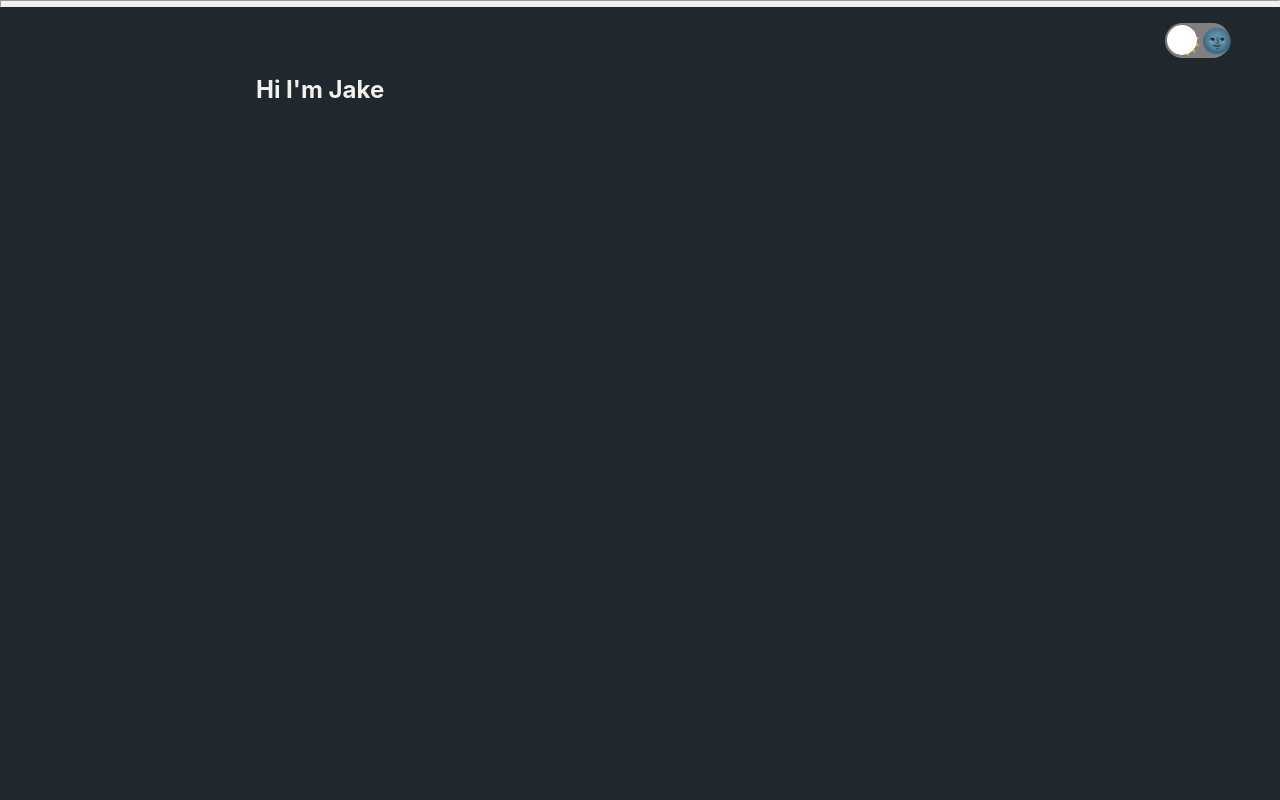
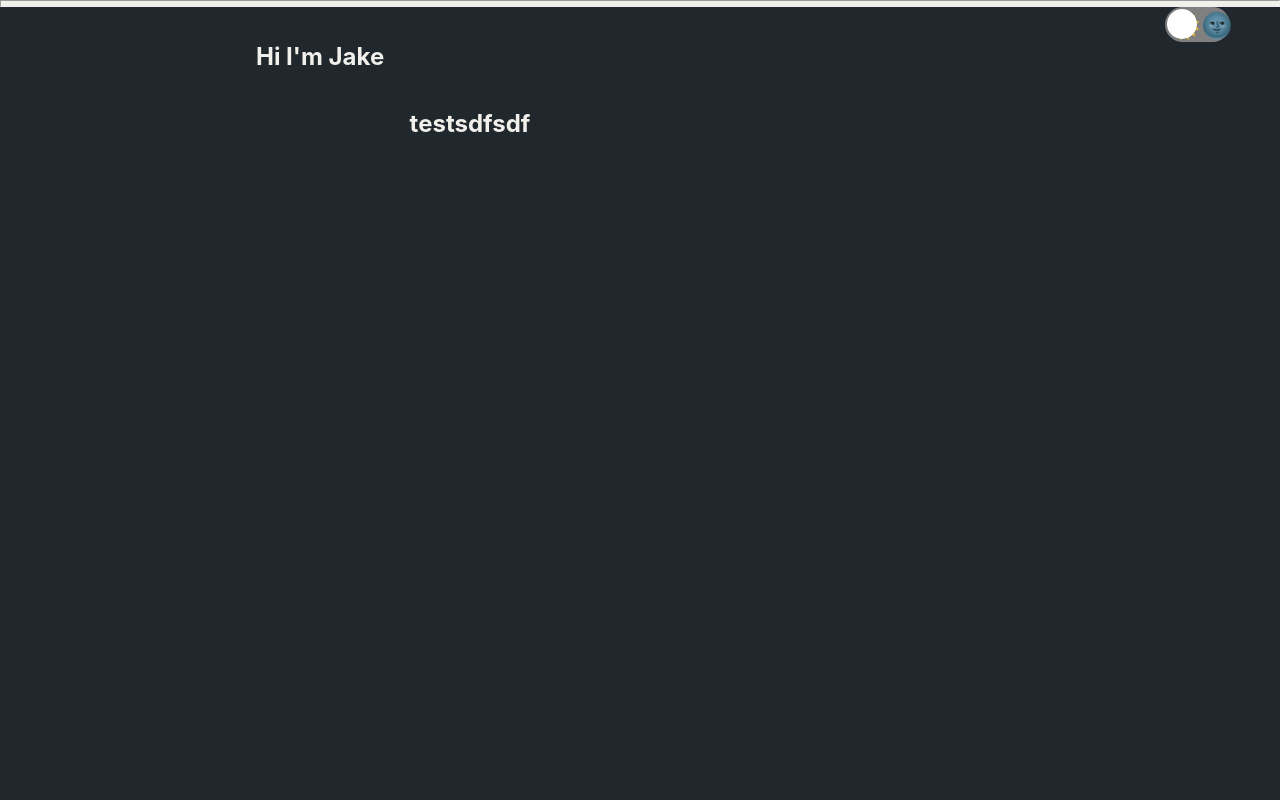
Before and after one commit to jakemeout/jakehyde.com, a Next.js app: page / in a window 1280 px wide. Shown: the top 800 px of the page. Built offline with nearby package versions, Linux system fonts and the light colour scheme.

Commit message:
added global style change to fit page

```diff
--- a/pages/index.tsx
+++ b/pages/index.tsx
@@ -12,8 +12,10 @@ const Home: NextPage = () => {
   return (
     <GlobalStyle theme={theme}>
       <Navbar />
-      <Heading>Hi I'm Jake</Heading>
-      <Description>testsdfsdf</Description>
+      <Heading>
+        Hi I'm Jake
+        <Description>testsdfsdf</Description>
+      </Heading>
     </GlobalStyle>
   );
 };
@@ -22,6 +24,8 @@ const GlobalStyle = styled.div(
   ({ theme }) => `
   background: ${theme.bg.primary};
   color: ${theme.text.primary};
+  min-height: 100vh;
+  height: 100%;
 `
 );
 export default Home;
--- a/src/components/Description.tsx
+++ b/src/components/Description.tsx
@@ -17,6 +17,7 @@ const DescriptionText = styled.p(
   ({ theme }) => `
   color: ${theme.text.primary};
   padding: 5% 20%;
+  font-size: 10;
 `
 );
 
--- a/src/components/Navbar.tsx
+++ b/src/components/Navbar.tsx
@@ -17,12 +17,6 @@ const Navbar: React.FC = () => {
 
 const NavContainer = styled.div(
   ({ theme }) => `
-    color: ${theme.text.primary};
-    height: 75px;
-    width: 100%;
-    display: flex;
-    flex-direction: column;
-    justify-content: center;
   `
 );
 const LinkContainer = styled.div`
@@ -36,6 +30,9 @@ const TopLine = styled.hr(
   ({ theme }) => `
    background-color: ${theme.hr.primary};
    height: 7px;
+   width: 100%;
+   padding:0;
+   margin:0;
 `
 );
 
--- a/styles/global.css
+++ b/styles/global.css
@@ -4,5 +4,4 @@
   font-family: -apple-system, BlinkMacSystemFont, Segoe UI, Roboto, Oxygen,
     Ubuntu, Cantarell, Fira Sans, Droid Sans, Helvetica Neue, sans-serif;
   box-sizing: border-box;
-  height: 100%;
 }
```
